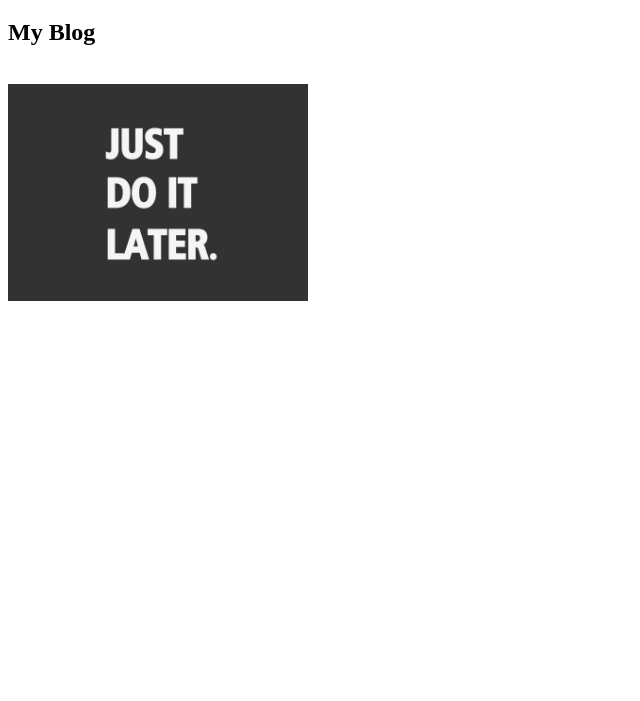
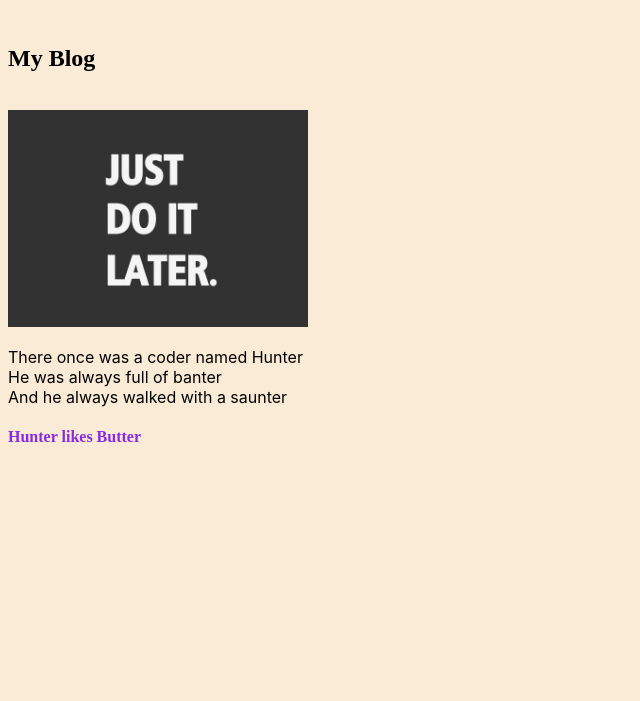
Before and after one commit to itsashawny/itsashawny.github.io, a plain HTML site: page index.html in a window 1280 px wide. Shown: the part 99-800 px from the top of the page, without its empty margins (0-640 px from the left). Drawn offline with Linux system fonts and the light colour scheme.

Commit message:
Second Trial

```diff
--- a/index.html
+++ b/index.html
@@ -4,11 +4,19 @@
     <meta charset="UTF-8">
     <meta name="viewport" content="width=device-width, initial-scale=1.0">
     <meta http-equiv="X-UA-Compatible" content="ie=edge">
+    <link rel="stylesheet" type="text/css" href="./src/styles/styles.css"
     <title>Document</title>
 </head>
 <body>
     <h1>Shawn Yan</h1><br>
     <h2>My Blog</h2><br>
     <img src="./src/img/Justdoitlater.jpg" alt="Do It Later" style="width: 300px; height: auto;">
+
+    <p>There once was a coder named Hunter<br>
+    He was always full of banter<br>
+    And he always walked with a saunter</p>
+
+    <h4> Hunter likes Butter</h4>
+
 </body>
 </html>
--- /dev/null
+++ b/src/styles/styles.css
@@ -0,0 +1,14 @@
+h4 {
+    color: blueviolet;
+}
+p {
+    font-family: -apple-system, BlinkMacSystemFont, 'Segoe UI', Roboto, Oxygen, Ubuntu, Cantarell, 'Open Sans', 'Helvetica Neue', sans-serif
+}
+div {
+    background-color: aqua;
+    border: 1px dotted green
+}
+body{
+    background-color: antiquewhite;
+    align-content: center;
+}
```
